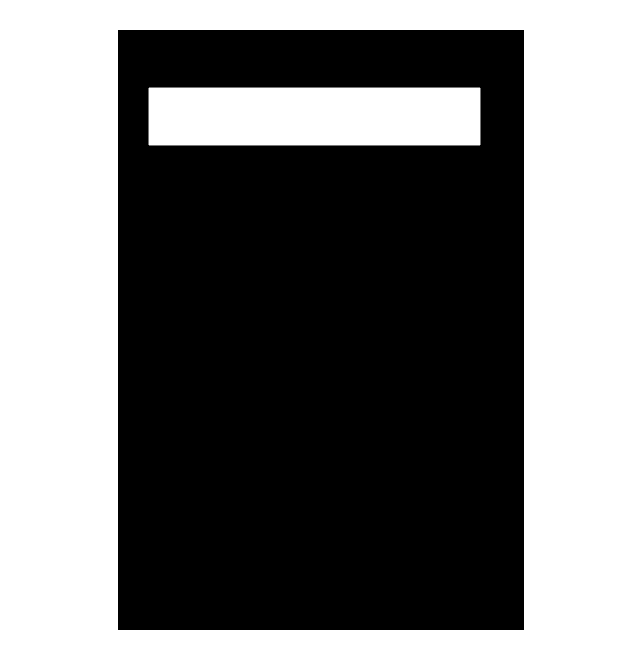
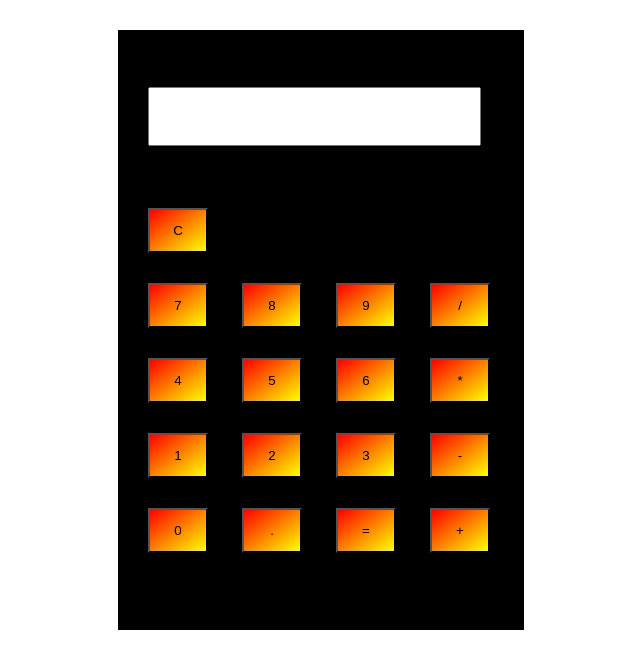
Before and after one commit to alduinnirmal/Browser-Calculator, a plain HTML site: page index.html in a window 1280 px wide. Shown: the whole page, without its empty margins (409-1049 px from the left). Drawn offline with Linux system fonts and the light colour scheme.

Commit message:
Ui cmpltd

```diff
--- a/index.html
+++ b/index.html
@@ -14,6 +14,37 @@
             <div class="output">
                 <input type="text" class="screen">
             </div>
+            <div class="button">
+                <button onclick="click()" class="btn">C</button>
+                <div class="row">
+                    <button onclick="click(7)" class="btn">7</button>
+                    <button onclick="click(8)" class="btn">8 </button>
+                    <button onclick="click(9)" class="btn">9</button>
+                    <button onclick="click('/')" class="btn">/</button>
+
+                </div>
+                <div class="row">
+                    <button onclick="click(4)" class="btn">4</button>
+                    <button onclick="click(5)" class="btn">5 </button>
+                    <button onclick="click(6)" class="btn">6</button>
+                    <button onclick="click('*')" class="btn">*</button>
+
+                </div>
+                <div class="row">
+                    <button onclick="click(1)" class="btn">1</button>
+                    <button onclick="click(2)" class="btn">2</button>
+                    <button onclick="click(3)" class="btn">3</button>
+                    <button onclick="click('-')" class="btn">-</button>
+
+                </div>
+                <div class="row">
+                    <button onclick="click(0)" class="btn">0</button>
+                    <button onclick="click('.')" class="btn">.</button>
+                    <button onclick="click('=')" class="btn">=</button>
+                    <button onclick="click('+')" class="btn">+</button>
+
+                </div>
+            </div>
         </div>
     </div>
 
--- a/style.css
+++ b/style.css
@@ -14,3 +14,16 @@
     margin-left: 30px;
     pointer-events: none;
 }
+.button
+{
+    margin-top: 32px;
+}
+
+.btn
+{
+    height: 45px;
+    width: 60px;
+    margin-left: 30px;
+    margin-top: 30px;
+    background-image: linear-gradient(to bottom right, red, yellow);
+}
```
